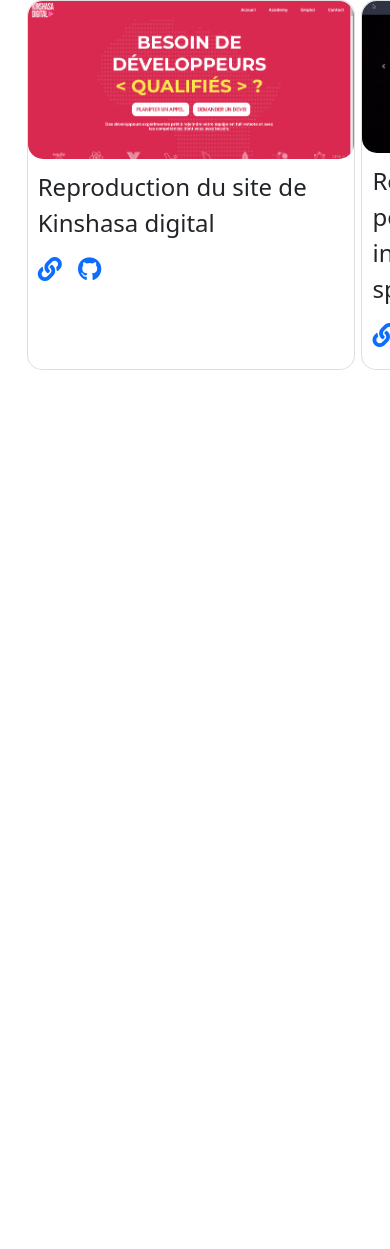
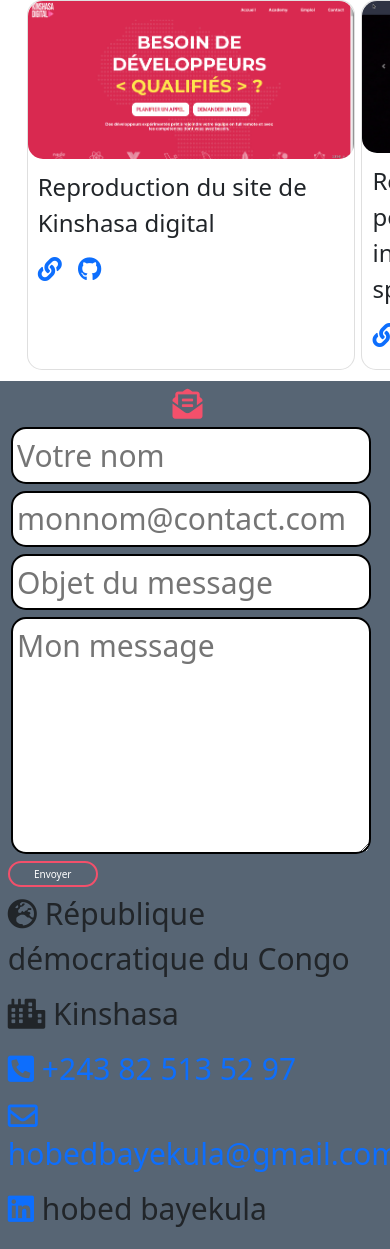
Before and after one commit to Bayekula-hb/hb_portfolio, a website: page index.html in a window 390 px wide. Shown: the part 2372-3621 px from the top of the page. Before the commit the page ends 2753 px from the top, so only its background shows below. Drawn offline with nearby package versions, Linux system fonts and the light colour scheme.

Commit message:
feat add the section contact responsive

```diff
--- a/Sass/pages/_home.scss
+++ b/Sass/pages/_home.scss
@@ -120,26 +120,66 @@
     }
   }
 }
-.section--projects{
+.section--projects {
   padding: 2%;
   font-size: 5rem;
-  & .div--projects{
-    &--text{
+  & .div--projects {
+    &--text {
       padding: 1%;
-      h2{
+      h2 {
         font-size: 4rem;
       }
     }
-    &--details{
+    &--details {
       display: flex;
       flex-wrap: nowrap;
-      .card{
+      .card {
         border-radius: 15px;
         font-size: 2.4rem;
         margin: 1% 1%;
         padding: 0%;
-        img{
+        img {
           border-radius: 15px;
+        }
+      }
+    }
+  }
+}
+.section--contact {
+  padding: 2%;
+  background-color: #576574;
+  font-size: 3rem;
+  .div--contact {
+    h2 {
+      i {
+        color: #f3506b;
+        font-size: 3rem !important;
+      }
+    }
+    &--form {
+      form {
+        & input,
+        & textarea {
+          margin: 1%;
+          border-radius: 15px;
+          padding: 1%;
+          outline: none;
+          border: 2px solid;
+          &:focus {
+            border: #f3506b 2px solid;
+          }
+        }
+        .btn--contact {
+          border: #f3506b 2px solid;
+          border-radius: 15px;
+          margin: 1% auto;
+          align-self: center;
+          color: #fff;
+          outline: none;
+          &:hover {
+            background-color: #f3506b;
+            border-color: #576574;
+          }
         }
       }
     }
@@ -235,27 +275,36 @@
       }
     }
   }
-  .section--projects{
+  .section--projects {
     padding: 2%;
     font-size: 2rem;
-    & .div--projects{
-      &--text{
+    & .div--projects {
+      &--text {
         padding: 1%;
-        h2{
+        h2 {
           font-size: 2rem;
         }
       }
-      &--details{
+      &--details {
         flex-direction: column;
-        .card{
+        .card {
           font-size: 1.6rem;
           margin: 1% 0%;
           padding: 0%;
-          img{
+          img {
             width: 99%;
           }
         }
       }
     }
   }
+  .section--contact {
+    padding: 2%;
+    font-size: 1.6rem;
+    .div--contact {
+      &--details {
+        display: none;
+      }
+    }
+  }
 }
--- a/index.html
+++ b/index.html
@@ -308,6 +308,27 @@
           </div>
         </div>
       </section>
+      <section id="Contact" class="section section--contact">
+        <div class="div--contact row col-12 justify-content-between">
+            <h2 class="col-12 align-self-center"><i class="fas fa-envelope-open-text"></i></h2>
+            <div class="col-12 col-sm-6 div--contact--form">
+                <form action="" method="post" class="justify-content-center align-items-center align-content-between">
+                  <input type="text" name="name" class="input col-12" placeholder="Votre nom">
+                  <input type="email" name="mail" class="input col-12"  placeholder="monnom@contact.com">
+                  <input type="text" name="objet" class="input col-12"  placeholder="Objet du message" >
+                  <textarea name="content" class=" col-12" cols="30" rows="5" placeholder="Mon message"></textarea>
+                  <button type="submit" class="btn btn--contact col-3 align-self-center"> Envoyer </button>
+                </form>
+            </div>
+            <div class="col-sm-6 row div--contact--details">
+                <p><i class="fas fa-globe-europe"></i> République démocratique du Congo</p>
+                <p><i class="fas fa-city"></i> Kinshasa</p>
+                <p><a href="tel:+243825135297"><i class="fas fa-phone-square-alt"></i> +243 82 513 52 97</a></p>
+                <p><a href="mailto:hobedbayekula@gmail.com"><i class="far fa-envelope"></i> hobedbayekula@gmail.com</a></p>
+                <p><a href="https://linkedin.com/in/hobed-bayekula-a6487b184"><i class="fab fa-linkedin"></i></a> hobed bayekula</p>
+            </div>
+        </div>
+    </section>
     </div>
     <script src="./JS/index.js"></script>
   </body>
```
Also changed, not shown: Style/style.css, 1 other file.
